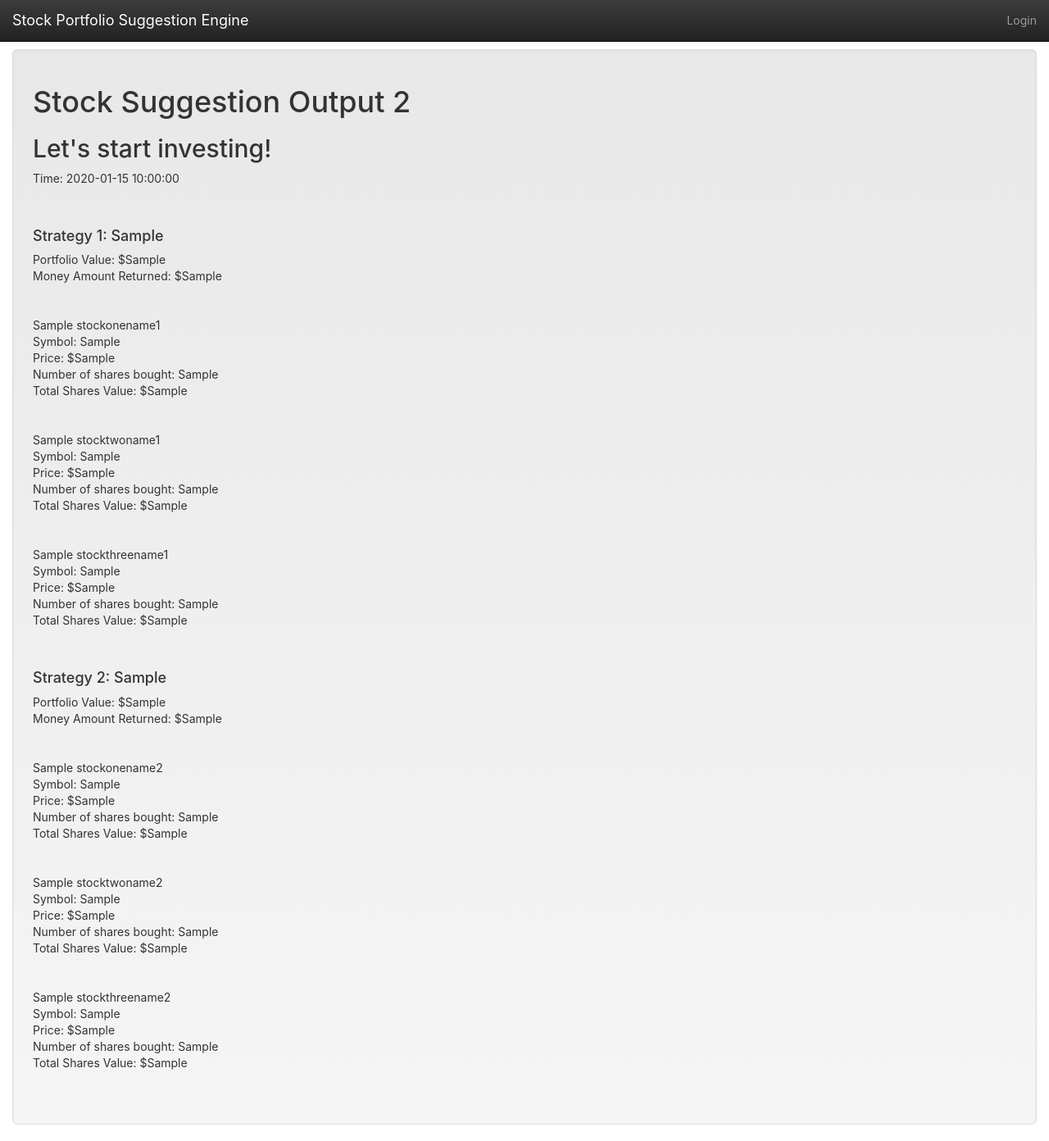
After one commit to jenniferhou762/stockEngine, a Flask app: template app/main/investment/templates/investment_detail_2.html in a window 1280 px wide. The commit adds this page. Shown: the whole page at 82% size. Run offline with Flask 2, Linux system fonts and the light colour scheme; the template is opened without the code that fills it: most values are stand-ins (such as "Sample title", 1, 10 or a date in 2020); some libraries are stand-ins or nearby versions.

Commit message:
made changes to display templates investment_detail

```diff
--- /dev/null
+++ b/app/main/investment/templates/investment_detail_2.html
@@ -0,0 +1,71 @@
+{%- extends "base.html" -%}
+{%- from "bootstrap/pagination.html" import render_pagination -%}
+{%- import "bootstrap/wtf.html" as wtf -%}
+{%- block mycontent -%}
+    <div class="well well-lg">
+
+		<h1>Stock Suggestion Output 2</h1>
+
+		<h2>Let's start investing!</h2>
+
+		Time: {{time}} <br><br><br>
+
+
+		<h4>Strategy 1: {{strategy1}}</h4>
+
+		Portfolio Value: ${{portfoliovalue1}} <br>
+		Money Amount Returned: ${{returnedmoney1}} <br><br><br>
+
+
+		{{stockonename1}} <br>
+		Symbol: {{stockonesymbol1}} <br>
+		Price: ${{stockoneprice1}} <br>
+		Number of shares bought: {{stockonesharesbought1}} <br>
+		Total Shares Value: ${{stockonesharestotalvalue1}} <br><br><br>
+
+
+		{{stocktwoname1}}<br>
+		Symbol: {{stocktwosymbol1}} <br>
+		Price: ${{stocktwoprice1}} <br>
+		Number of shares bought: {{stocktwosharesbought1}} <br>
+		Total Shares Value: ${{stocktwosharestotalvalue1}} <br><br><br>
+
+
+		{{stockthreename1}}<br>
+		Symbol: {{stockthreesymbol1}} <br>
+		Price: ${{stockthreeprice1}} <br>
+		Number of shares bought: {{stockthreesharesbought1}} <br>
+		Total Shares Value: ${{stockthreesharestotalvalue1}} <br><br><br>
+
+
+
+
+		<h4>Strategy 2: {{strategy2}}</h4>
+
+		Portfolio Value: ${{portfoliovalue2}} <br>
+		Money Amount Returned: ${{returnedmoney2}} <br><br><br>
+
+
+		{{stockonename2}} <br>
+		Symbol: {{stockonesymbol2}} <br>
+		Price: ${{stockoneprice2}} <br>
+		Number of shares bought: {{stockonesharesbought2}} <br>
+		Total Shares Value: ${{stockonesharestotalvalue2}} <br><br><br>
+
+
+		{{stocktwoname2}}<br>
+		Symbol: {{stocktwosymbol2}} <br>
+		Price: ${{stocktwoprice2}} <br>
+		Number of shares bought: {{stocktwosharesbought2}} <br>
+		Total Shares Value: ${{stocktwosharestotalvalue2}} <br><br><br>
+
+
+		{{stockthreename2}}<br>
+		Symbol: {{stockthreesymbol2}} <br>
+		Price: ${{stockthreeprice2}} <br>
+		Number of shares bought: {{stockthreesharesbought2}} <br>
+		Total Shares Value: ${{stockthreesharestotalvalue2}} <br><br><br>
+
+	</div>
+
+{%- endblock -%}
```
Also changed, not shown: app/main/investment/templates/investment_detail.html (+22 -23 lines).
